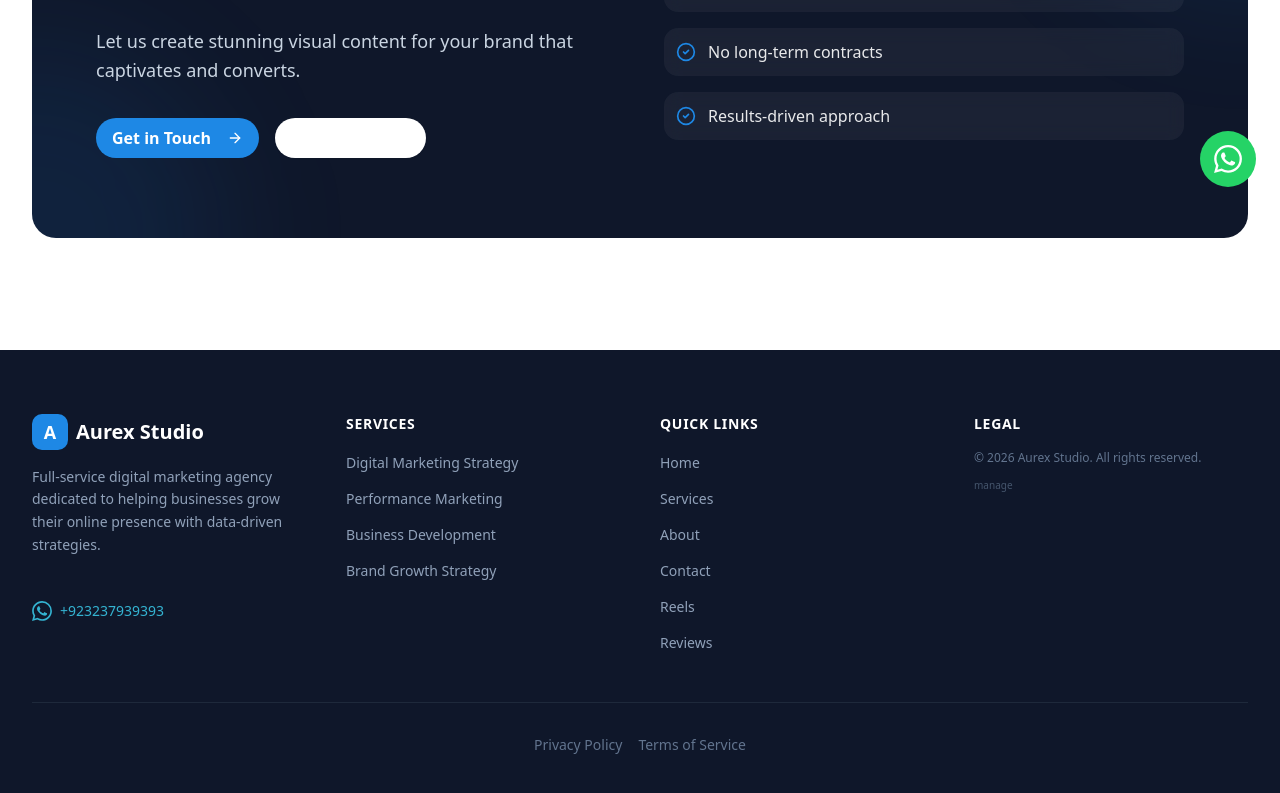
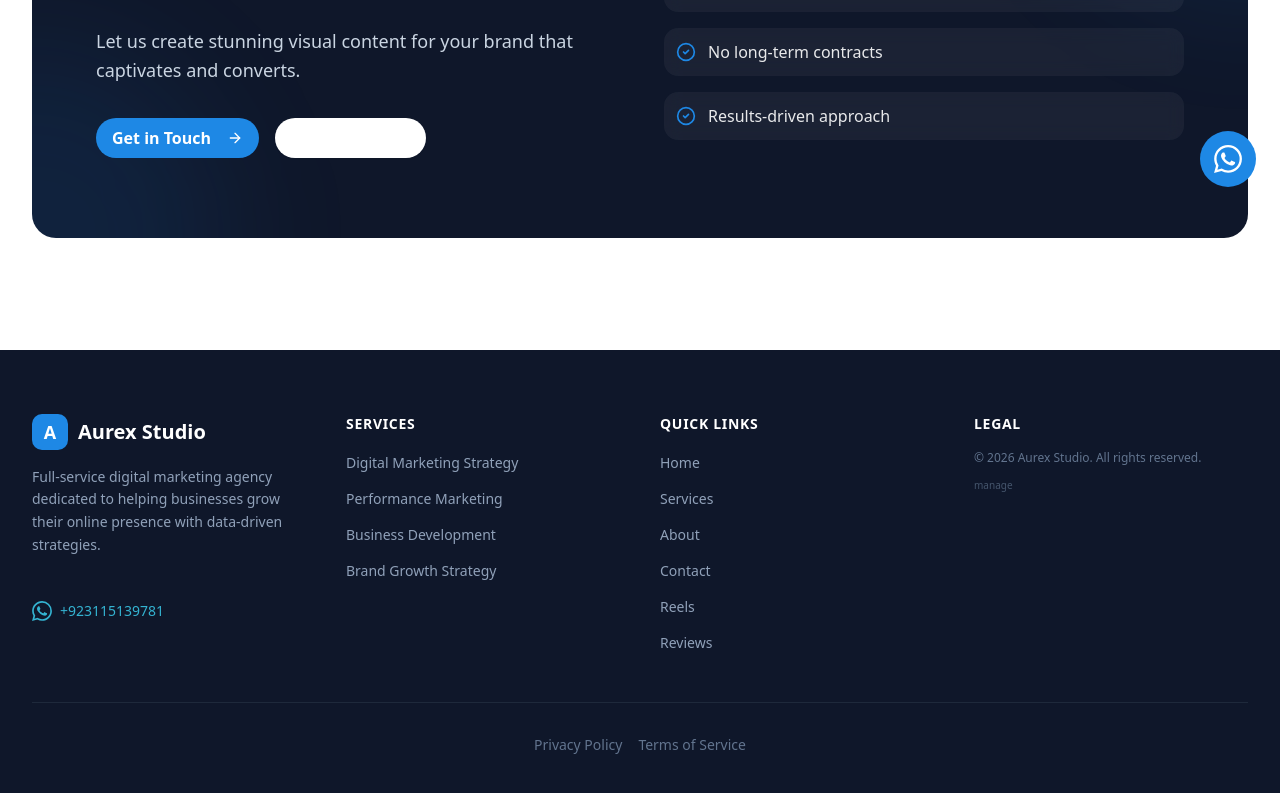
Before and after one commit to sananahmad5353/Aurex-Studio, a Next.js app: page /reels in a window 1280 px wide. Shown: the part 589-1382 px from the top of the page. Built offline with nearby package versions, Linux system fonts and the light colour scheme; no server answers; the database is empty.

Commit message:
cfa48970-7b5b-4036-a42e-f1a71d98d068

```diff
--- a/src/app/api/contact/route.ts
+++ b/src/app/api/contact/route.ts
@@ -28,7 +28,7 @@ export async function POST(request: NextRequest) {
       db.siteSetting.findUnique({ where: { key: 'whatsappNumber' } }),
       db.siteSetting.findUnique({ where: { key: 'contactEmail' } }),
     ]);
-    const whatsappNumber = sanitizeString(whatsappSetting?.value || '+923237939393', 20);
+    const whatsappNumber = sanitizeString(whatsappSetting?.value || '+923115139781', 20);
     const contactEmail = sanitizeString(emailSetting?.value || 'sananahmad5353@gmail.com', 254);
 
     // Build WhatsApp message (values already sanitized above)
--- a/src/app/contact/ContactContent.tsx
+++ b/src/app/contact/ContactContent.tsx
@@ -43,7 +43,7 @@ export default function ContactContent() {
   }
 
   const s = data.settings;
-  const whatsappNumber = s.whatsappNumber || '+923237939393';
+  const whatsappNumber = s.whatsappNumber || '+923115139781';
   const contactEmail = s.contactEmail || 'sananahmad5353@gmail.com';
   const address = s.address || 'I-8 Markaz, Islamabad, Pakistan';
   const facebookUrl = s.facebookUrl || '';
--- a/src/app/globals.css
+++ b/src/app/globals.css
@@ -169,9 +169,9 @@
 
 /* WhatsApp pulse animation */
 @keyframes whatsapp-pulse {
-  0% { box-shadow: 0 0 0 0 rgba(37, 211, 102, 0.5); }
-  70% { box-shadow: 0 0 0 15px rgba(37, 211, 102, 0); }
-  100% { box-shadow: 0 0 0 0 rgba(37, 211, 102, 0); }
+  0% { box-shadow: 0 0 0 0 rgba(30, 136, 229, 0.5); }
+  70% { box-shadow: 0 0 0 15px rgba(30, 136, 229, 0); }
+  100% { box-shadow: 0 0 0 0 rgba(30, 136, 229, 0); }
 }
 
 .whatsapp-btn {
--- a/src/app/reels/ReelsContent.tsx
+++ b/src/app/reels/ReelsContent.tsx
@@ -80,7 +80,7 @@ export default function ReelsContent() {
         title="Want Content Like This?"
         description="Let us create stunning visual content for your brand that captivates and converts."
         buttonText="Get in Touch"
-        whatsappNumber={s.whatsappNumber || '+923237939393'}
+        whatsappNumber={s.whatsappNumber || '+923115139781'}
       />
     </>
   );
--- a/src/app/reviews/ReviewsContent.tsx
+++ b/src/app/reviews/ReviewsContent.tsx
@@ -79,7 +79,7 @@ export default function ReviewsContent() {
         title="Ready to Be Our Next Success Story?"
         description="Join hundreds of satisfied clients. Let's discuss how we can help your business thrive."
         buttonText="Contact Us Today"
-        whatsappNumber={s.whatsappNumber || '+923237939393'}
+        whatsappNumber={s.whatsappNumber || '+923115139781'}
       />
     </>
   );
--- a/src/app/services/ServicesContent.tsx
+++ b/src/app/services/ServicesContent.tsx
@@ -76,7 +76,7 @@ export default function ServicesContent() {
         title={s.ctaTitle || 'Ready to Get Started?'}
         description={s.ctaDescription || 'Let us help you transform your business with our expert services.'}
         buttonText={s.ctaButtonText || 'Contact Us'}
-        whatsappNumber={s.whatsappNumber || '+923237939393'}
+        whatsappNumber={s.whatsappNumber || '+923115139781'}
       />
     </>
   );
--- a/src/components/website/Footer.tsx
+++ b/src/components/website/Footer.tsx
@@ -5,6 +5,7 @@ import { ArrowUp } from 'lucide-react';
 
 interface FooterProps {
   siteName: string;
+  logoUrl?: string;
   whatsappNumber: string;
   instagramUrl?: string;
   facebookUrl?: string;
@@ -13,7 +14,7 @@ interface FooterProps {
   onAdminClick: () => void;
 }
 
-export default function Footer({ siteName, whatsappNumber, instagramUrl, facebookUrl, tiktokUrl, youtubeUrl, onAdminClick }: FooterProps) {
+export default function Footer({ siteName, logoUrl, whatsappNumber, instagramUrl, facebookUrl, tiktokUrl, youtubeUrl, onAdminClick }: FooterProps) {
   const [showScrollTop, setShowScrollTop] = useState(false);
 
   useEffect(() => {
@@ -52,10 +53,14 @@ export default function Footer({ siteName, whatsappNumber, instagramUrl, faceboo
         <div className="grid grid-cols-1 sm:grid-cols-2 lg:grid-cols-4 gap-10">
           {/* Brand */}
           <div>
-            <div className="flex items-center gap-2 mb-4">
-              <div className="flex h-9 w-9 items-center justify-center rounded-lg bg-emerald-500">
-                <span className="text-lg font-bold text-white">A</span>
-              </div>
+            <div className="flex items-center gap-2.5 mb-4">
+              {logoUrl ? (
+                <img src={logoUrl} alt={siteName} className="h-9 w-auto object-contain" />
+              ) : (
+                <div className="flex h-9 w-9 items-center justify-center rounded-lg bg-emerald-500">
+                  <span className="text-lg font-bold text-white">A</span>
+                </div>
+              )}
               <span className="text-xl font-bold">{siteName}</span>
             </div>
             <p className="text-slate-400 text-sm leading-relaxed mb-6">
--- a/src/components/website/Navbar.tsx
+++ b/src/components/website/Navbar.tsx
@@ -52,10 +52,10 @@ export default function Navbar({ siteName, logoUrl }: NavbarProps) {
               <img
                 src={logoUrl}
                 alt={siteName}
-                className="h-9 w-9 rounded-lg object-contain"
+                className="h-10 sm:h-11 w-auto object-contain"
               />
             ) : (
-              <div className="flex h-9 w-9 items-center justify-center rounded-lg bg-slate-900">
+              <div className="flex h-10 sm:h-11 w-auto items-center justify-center rounded-lg bg-slate-900 px-2">
                 <span className="text-lg font-bold text-white">A</span>
               </div>
             )}
--- a/src/components/website/SiteShell.tsx
+++ b/src/components/website/SiteShell.tsx
@@ -14,7 +14,7 @@ interface SiteData {
 const DEFAULT_DATA: SiteData = {
   settings: {
     siteName: 'Aurex Studio',
-    whatsappNumber: '+923237939393',
+    whatsappNumber: '+923115139781',
     contactEmail: 'sananahmad5353@gmail.com',
     facebookUrl: '',
     instagramUrl: '',
@@ -48,14 +48,15 @@ export default function SiteShell({ children }: { children: ReactNode }) {
       <main className="flex-1">{children}</main>
       <Footer
         siteName={s.siteName || 'Aurex Studio'}
-        whatsappNumber={s.whatsappNumber || '+923237939393'}
+        logoUrl={s.logoUrl || ''}
+        whatsappNumber={s.whatsappNumber || '+923115139781'}
         facebookUrl={s.facebookUrl || ''}
         instagramUrl={s.instagramUrl || ''}
         tiktokUrl={s.tiktokUrl || ''}
         youtubeUrl={s.youtubeUrl || ''}
         onAdminClick={() => setAdminOpen(true)}
       />
-      <WhatsAppButton number={s.whatsappNumber || '+923237939393'} />
+      <WhatsAppButton number={s.whatsappNumber || '+923115139781'} />
       <AdminPanel open={adminOpen} onClose={() => setAdminOpen(false)} />
     </div>
   );
--- a/src/components/website/WhatsAppButton.tsx
+++ b/src/components/website/WhatsAppButton.tsx
@@ -12,7 +12,7 @@ export default function WhatsAppButton({ number }: WhatsAppButtonProps) {
       href={url}
       target="_blank"
       rel="noopener noreferrer"
-      className="whatsapp-btn fixed bottom-6 right-6 z-50 flex h-14 w-14 items-center justify-center rounded-full bg-[#25D366] text-white shadow-lg hover:bg-[#20BD5A] hover:scale-105 transition-transform"
+      className="whatsapp-btn fixed bottom-6 right-6 z-50 flex h-14 w-14 items-center justify-center rounded-full bg-[#1e88e5] text-white shadow-lg hover:bg-[#1565c0] hover:scale-105 transition-transform"
       aria-label="Chat on WhatsApp"
     >
       <svg className="w-7 h-7" fill="currentColor" viewBox="0 0 24 24">
--- a/src/seed.ts
+++ b/src/seed.ts
@@ -13,7 +13,7 @@ async function seed() {
   const settings = [
     { key: 'siteName', value: 'Aurex Studio' },
     { key: 'tagline', value: 'Attention Into Action.' },
-    { key: 'whatsappNumber', value: '+923237939393' },
+    { key: 'whatsappNumber', value: '+923115139781' },
     { key: 'contactEmail', value: 'sananahmad5353@gmail.com' },
     { key: 'aboutTitle', value: 'About Aurex Studio' },
     { key: 'aboutDescription', value: 'We create powerful digital experiences through marketing, branding, and web development that help businesses grow. Helping businesses grow with smart marketing, creative branding, and high-converting websites.' },
```
Also changed, not shown: src/app/page.tsx (+5 -4 lines), 1 other file (tests, documents, lock files or other folders).
